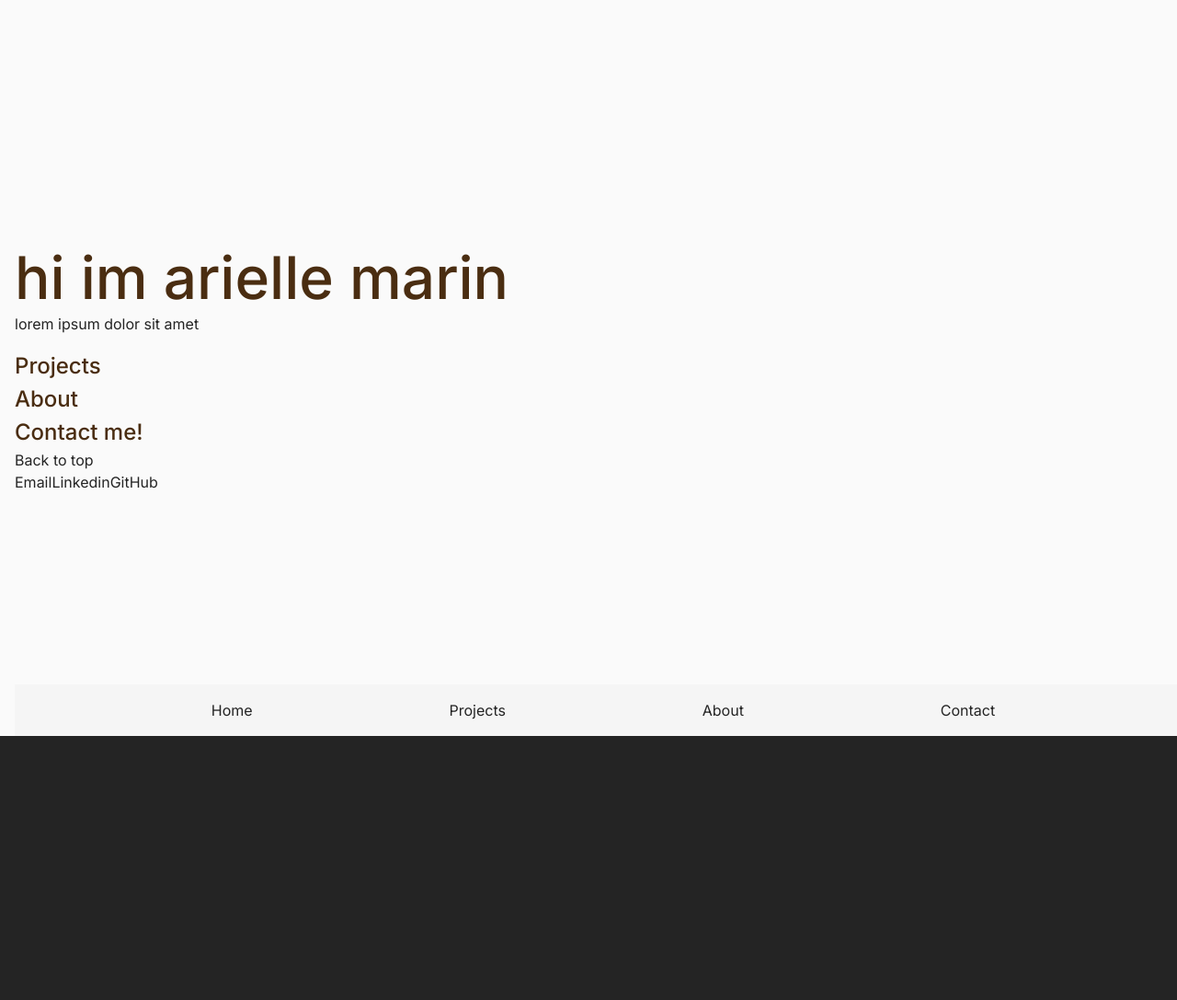
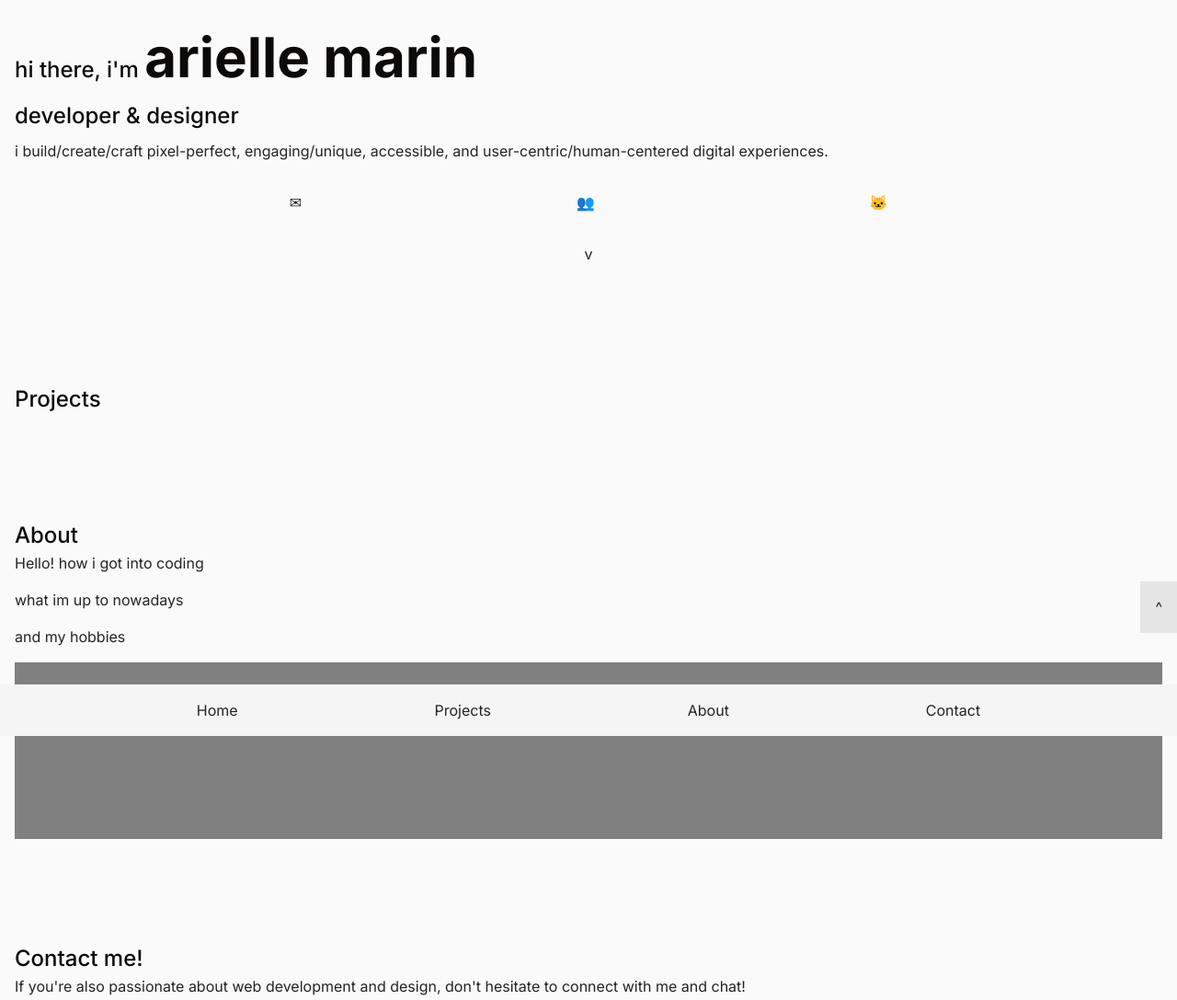
Before and after one commit to arielle-m/portfolio-v2-draft, a plain HTML site: page index.html in a window 1280 px wide. Shown: the top 1087 px of the page at 92% size. Before the commit the page ends 800 px from the top, so only its background shows below. Drawn offline with nearby package versions, Linux system fonts and the light colour scheme.

Commit message:
edited header and contact sections

```diff
--- a/index.html
+++ b/index.html
@@ -2,7 +2,7 @@
 <head>
     <meta charset="UTF-8">
     <meta name="viewport" content="width=device-width, initial-scale=1.0">
-    <title>Portfolio v.2.0</title>
+    <title>Arielle Marin &bull; Developer &amp; Designer</title>
     <link rel="preconnect" href="https://fonts.googleapis.com">
     <link rel="preconnect" href="https://fonts.gstatic.com" crossorigin>
     <link href="https://fonts.googleapis.com/css2?family=Inter:slnt,wght@-10..0,100..900&display=swap" rel="stylesheet">
@@ -57,6 +57,10 @@
             color: var(--dark1);
         }
 
+        .placeholder {
+            background-color: gray;
+        }
+
         #root {
             width: 100%;
         }
@@ -64,7 +68,8 @@
         h1, h2, h3, h4, h5, h6 {
             font-family: Fredoka, Inter, system-ui, Avenir, Helvetica, Arial, sans-serif;
             font-weight: 500;
-            color: var(--dark2);
+            /* color: var(--dark2); */
+            color: theme('colors.stone.950');
         }
 
         h1 {
@@ -92,21 +97,41 @@
 </head>
 <body id="top" class="bg-neutral-50">
     <a href="#main" class="screen-reader-text">Skip to content</a>
-    <div id="root" class="p-4">
+    <div id="root">
         <am-navbar></am-navbar>
-        <main id="main">
-            <header id="home">
-                <h1>hi im arielle marin</h1>
-                <p>lorem ipsum dolor sit amet</p>
+        <main id="main" class="p-4">
+            <header id="home" class="mb-28">
+                <h1 class="text-2xl my-4 lowercase">Hi there, I'm <strong class="text-6xl">Arielle Marin</strong></h1>
+                <h2 class="mb-2 lowercase">Developer &amp; Designer</h2>
+                <p>i build/create/craft pixel-perfect, engaging/unique, accessible, and user-centric/human-centered digital experiences.</p>
+                <ul class="flex justify-evenly w-full py-4">
+                    <li class="hidden"><a href="#contact">contact me</a></li>
+                    <li><a href="email">&#9993;</a></li>
+                    <li><a href="linkedin">&#128101;</a></li>
+                    <li><a href="github">&#128049;</a></li>
+                </ul>
+                <a href="#projects" class="block mx-auto w-max p-4">v</a>
             </header>
-            <section id="projects">
+            <section id="projects" class="mb-28">
                 <h2>Projects</h2>
             </section>
-            <section id="about">
+            <section id="about" class="mb-28">
                 <h2>About</h2>
+                <p>
+                    Hello! how i got into coding
+                </p>
+                <p>
+                    what im up to nowadays
+                </p>
+                <p>
+                    and my hobbies
+                </p>
+                <div class="placeholder h-48"></div>
             </section>
-            <section id="contact">
+            <section id="contact" class="mb-18">
                 <h2>Contact me!</h2>
+                <p>If you're also passionate about web development and design, don't hesitate to connect with me and chat!</p>
+                <button class="bg-neutral-300 p-4">copy email</button>
             </section>
         </main>
         <am-footer></am-footer>
--- a/js/components.js
+++ b/js/components.js
@@ -41,10 +41,10 @@ class Footer extends HTMLElement {
     connectedCallback() {
         console.log("Footer custom element added to page.");
         this.innerHTML = `
-            <footer>
-                <a href="#top">Back to top</a>
+            <footer class="mb-14 p-4">
+                <a href="#top" class="fixed bottom-28 right-0 p-4 bg-neutral-200">^</a>
                 <nav>
-                    <ul class="flex">
+                    <ul class="flex justify-evenly w-full py-4">
                         <li><a href="#home">Email</a></li>
                         <li><a href="#projects">Linkedin</a></li>
                         <li><a href="#about">GitHub</a></li>
```
